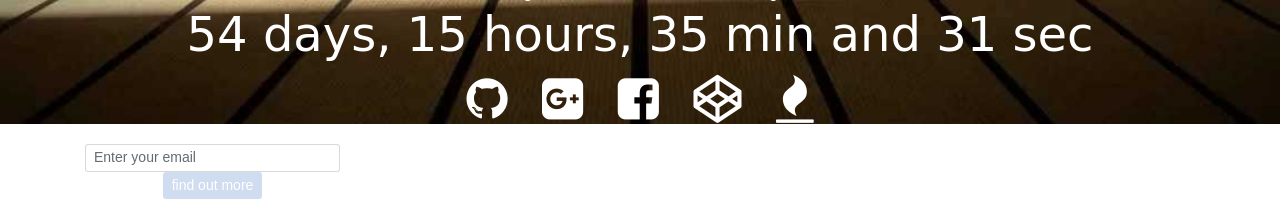
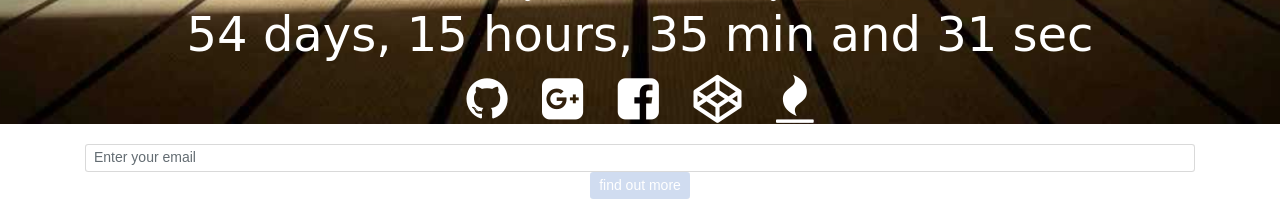
Before and after one commit to cwilliams3579/codingNinjas, a PHP site: page / in a window 1280 px wide. Shown: the part 676-875 px from the top of the page. Run offline with PHP 8.4, Linux system fonts and the light colour scheme; data that the repository does not hold is empty; some libraries are stand-ins or nearby versions; some web fonts are replaced.

Commit message:
attempt to fix style issue

```diff
--- a/css/style.css
+++ b/css/style.css
@@ -106,3 +106,7 @@ html, body {
 #signup .form-inline {
 	display: block;
 }
+
+.form-control {
+	margin: 0 auto;
+}
--- a/index.php
+++ b/index.php
@@ -81,7 +81,7 @@
 		<section id="signup">
 			<div class="container">
 				<div class="row">
-					<div class="col-md-3">
+					<div class="col-md-12">
 						<form action="#signup" class="form-inine" role="form" method="post">
 							<input type="email" name="email" class="form-control form-control-sm" placeholder="Enter your email">
 							<button type="submit" class="btn btn-signup btn-sm" name="submit" value="send">find out more</button>
```
